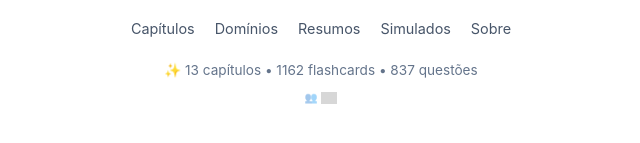
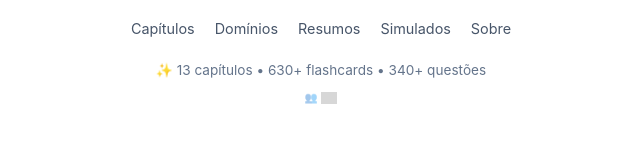
Before and after one commit to maisareis/security-plus-guia, a plain HTML site: page index.html in a window 1280 px wide. Shown: the part 5208-5351 px from the top of the page, 319-959 px from the left. Drawn offline with Linux system fonts and the light colour scheme; grey boxes are pictures that could not be loaded.

Commit message:
Update index.html

```diff
--- a/index.html
+++ b/index.html
@@ -815,7 +815,7 @@
             <a href="#simulados">Simulados</a>
             <a href="#sobre">Sobre</a>
         </div>
-        <p style="margin-top: 20px; font-size: 0.85rem;">✨ 13 capítulos • 1162 flashcards • 837 questões</p>
+        <p style="margin-top: 20px; font-size: 0.85rem;">✨ 13 capítulos • 630+ flashcards • 340+ questões</p>
 
         <!-- contador super discreto no rodapé -->
         <div style="margin-top: 8px; opacity: 0.4; font-size: 0.65rem; color: #94a3b8; display: flex; align-items: center; justify-content: center; gap: 4px;">
```
